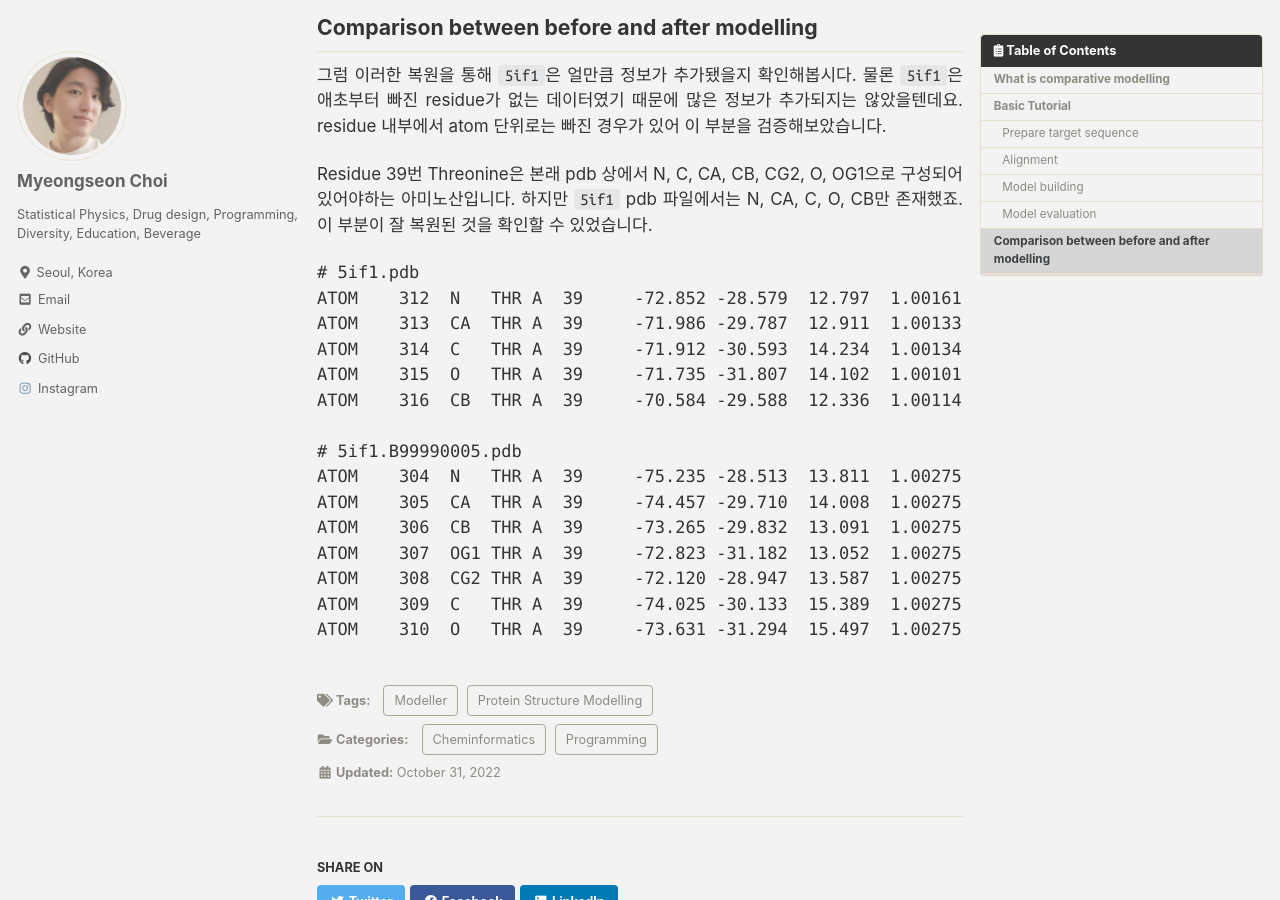
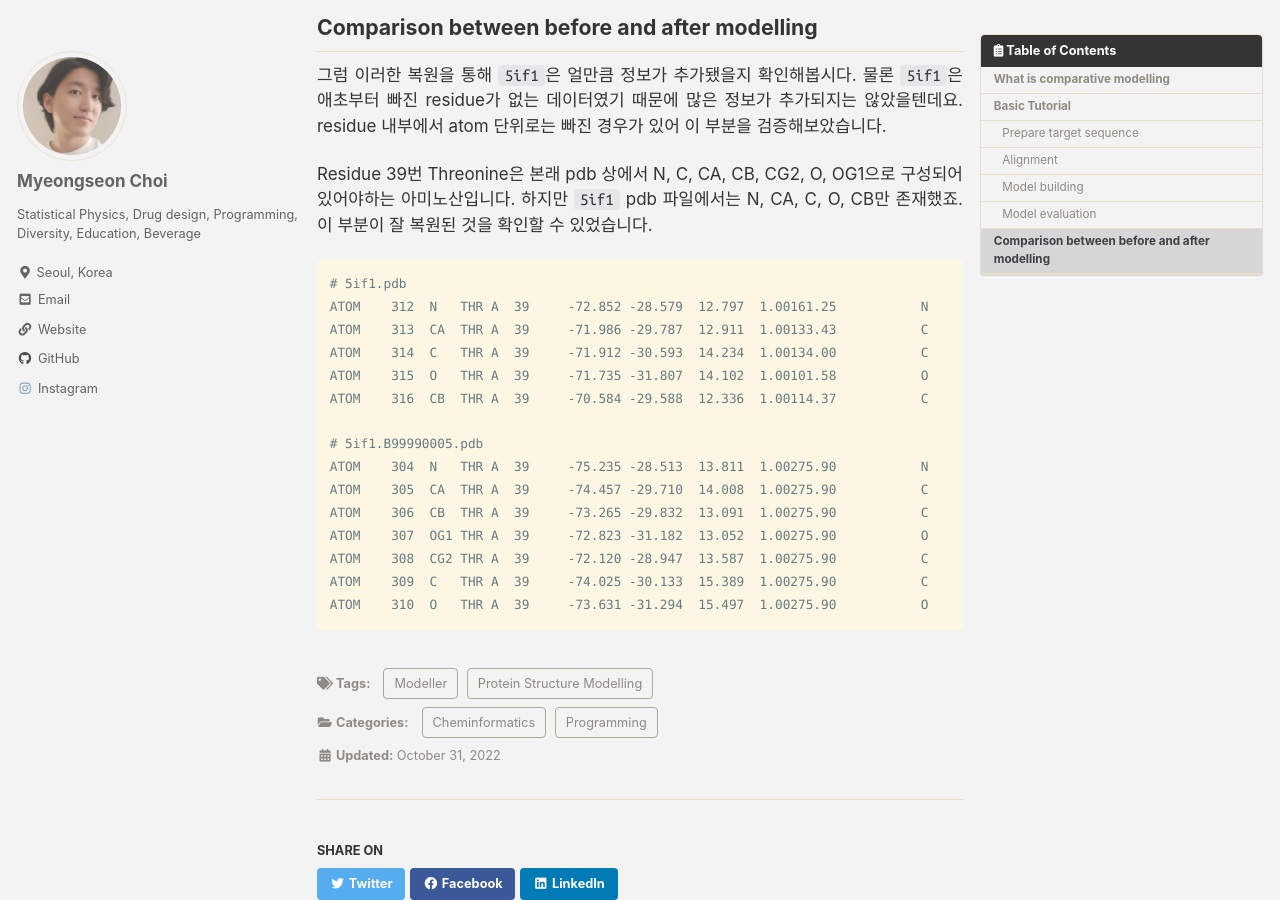
Before and after one commit to key262yek/key262yek.github.io, a Jekyll site: the page built from _posts/2022-11-15-modeller_basic_tutorial.md, in a window 1280 px wide and 900 px high, scrolled down 4218 px. Built offline with Jekyll 4.4.1, drawn with Linux system fonts in a browser that asks for light colours; cached includes are drawn as plain includes; nearby versions of some CDN libraries.

Commit message:
change code block

````diff
--- a/_posts/2022-11-15-modeller_basic_tutorial.md
+++ b/_posts/2022-11-15-modeller_basic_tutorial.md
@@ -164,7 +164,7 @@ residue 내부에서 atom 단위로는 빠진 경우가 있어 이 부분을 검
 Residue 39번 Threonine은 본래 pdb 상에서 N, C, CA, CB, CG2, O, OG1으로 구성되어 있어야하는 아미노산입니다.
 하지만 `5if1` pdb 파일에서는 N, CA, C, O, CB만 존재했죠.
 이 부분이 잘 복원된 것을 확인할 수 있었습니다.
-```pdb
+```
 # 5if1.pdb
 ATOM    312  N   THR A  39     -72.852 -28.579  12.797  1.00161.25           N
 ATOM    313  CA  THR A  39     -71.986 -29.787  12.911  1.00133.43           C
````
